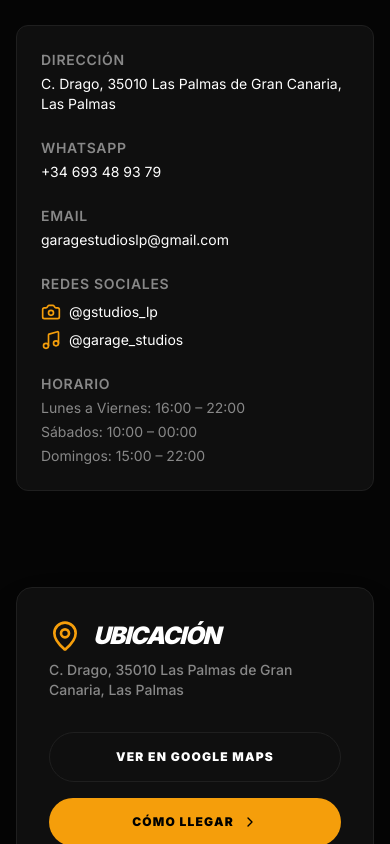
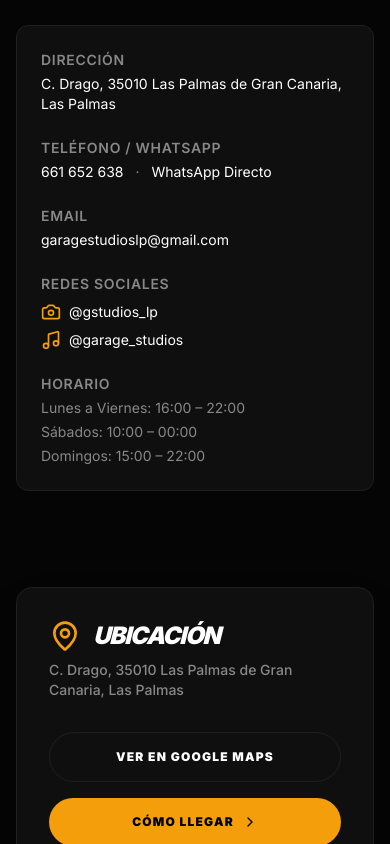
Before and after one commit to KevDevOG/Garage-Studios-Web, a Next.js app: page /contacto in a window 390 px wide. Shown: the part 1220-2064 px from the top of the page. Built offline with nearby package versions, Linux system fonts and the light colour scheme; no server answers.

Commit message:
chore: update Garage Studios contact phone

```diff
--- a/src/app/api/calendar/[token]/route.ts
+++ b/src/app/api/calendar/[token]/route.ts
@@ -65,7 +65,7 @@ DTSTAMP:${dtStamp}
 DTSTART;TZID=Atlantic/Canary:${dtStart}
 DTEND;TZID=Atlantic/Canary:${dtEnd}
 SUMMARY:Reserva Garage Studios - ${servicioNombre}
-DESCRIPTION:Reserva confirmada en Garage Studios.\\nServicio: ${servicioNombre}\\nCliente: ${reserva.nombre}\\nContacto: +34 693 48 93 79
+DESCRIPTION:Reserva confirmada en Garage Studios.\\nServicio: ${servicioNombre}\\nCliente: ${reserva.nombre}\\nContacto: +34 661 65 26 38
 LOCATION:C. Drago\\, 35010 Las Palmas de Gran Canaria\\, Las Palmas
 END:VEVENT
 END:VCALENDAR`;
--- a/src/app/contacto/page.tsx
+++ b/src/app/contacto/page.tsx
@@ -60,11 +60,15 @@ export default function ContactoPage() {
 
           <div>
             <h3 className="text-sm font-semibold uppercase tracking-wider text-muted">
-              WhatsApp
+              Teléfono / WhatsApp
             </h3>
-            <p className="mt-1 text-sm">
-              <a href="https://wa.me/34693489379" target="_blank" rel="noopener noreferrer" className="transition-colors hover:text-accent">
-                +34 693 48 93 79
+            <p className="mt-1 text-sm flex flex-wrap gap-x-3 gap-y-1">
+              <a href="tel:+34661652638" className="transition-colors hover:text-accent">
+                661 652 638
+              </a>
+              <span className="text-muted">·</span>
+              <a href="https://wa.me/34661652638" target="_blank" rel="noopener noreferrer" className="transition-colors hover:text-accent">
+                WhatsApp Directo
               </a>
             </p>
           </div>
--- a/src/app/layout.tsx
+++ b/src/app/layout.tsx
@@ -89,7 +89,7 @@ export default function RootLayout({
       longitude: -15.4543178
     },
     hasMap: "https://maps.app.goo.gl/heSYXrycMkAFsBoCA",
-    telephone: "+34 693 48 93 79",
+    telephone: "+34 661 65 26 38",
     email: "garagestudioslp@gmail.com",
     url: "https://garagestudios.es",
     priceRange: "$$",
--- a/src/components/ContactForm.tsx
+++ b/src/components/ContactForm.tsx
@@ -132,7 +132,7 @@ export default function ContactForm() {
         </p>
         <div className="mt-6 flex flex-col gap-3 sm:flex-row">
           <a
-            href="https://wa.me/34693489379"
+            href="https://wa.me/34661652638"
             target="_blank"
             rel="noopener noreferrer"
             className="flex items-center justify-center gap-2 rounded-lg bg-[#25D366] px-6 py-2.5 text-sm font-semibold text-white shadow-lg shadow-[#25D366]/20 transition-all hover:bg-[#128C7E] hover:-translate-y-0.5"
@@ -338,7 +338,7 @@ export default function ContactForm() {
           {loading ? "Enviando..." : "Enviar mensaje"}
         </button>
         <a
-          href="https://wa.me/34693489379"
+          href="https://wa.me/34661652638"
           target="_blank"
           rel="noopener noreferrer"
           className="flex flex-1 items-center justify-center gap-2 rounded-lg bg-[#25D366] px-6 py-3 text-sm font-semibold text-white shadow-lg shadow-[#25D366]/20 transition-all hover:bg-[#128C7E] hover:-translate-y-0.5"
--- a/src/components/Footer.tsx
+++ b/src/components/Footer.tsx
@@ -62,7 +62,9 @@ export default function Footer() {
             </li>
             <li className="flex items-center gap-2">
               <Phone className="w-4 h-4 text-accent" />
-              +34 693 48 93 79
+              <a href="tel:+34661652638" className="hover:text-accent transition-colors">
+                661 652 638
+              </a>
             </li>
             <li className="flex items-center gap-2">
               <Mail className="w-4 h-4 text-accent" />
--- a/src/lib/email.ts
+++ b/src/lib/email.ts
@@ -110,7 +110,7 @@ function buildReservationEmailTemplate({
               ${footer}
             </p>
             <div style="display: flex; justify-content: center; gap: 10px;">
-              <a href="https://wa.me/34693489379"
+              <a href="https://wa.me/34661652638"
                  style="display: inline-block; color: #ffffff; text-decoration: none; font-size: 14px; font-weight: 600; background-color: #25D366; padding: 10px 20px; border-radius: 8px; margin: 5px;">
                  📱 WhatsApp
               </a>
```
